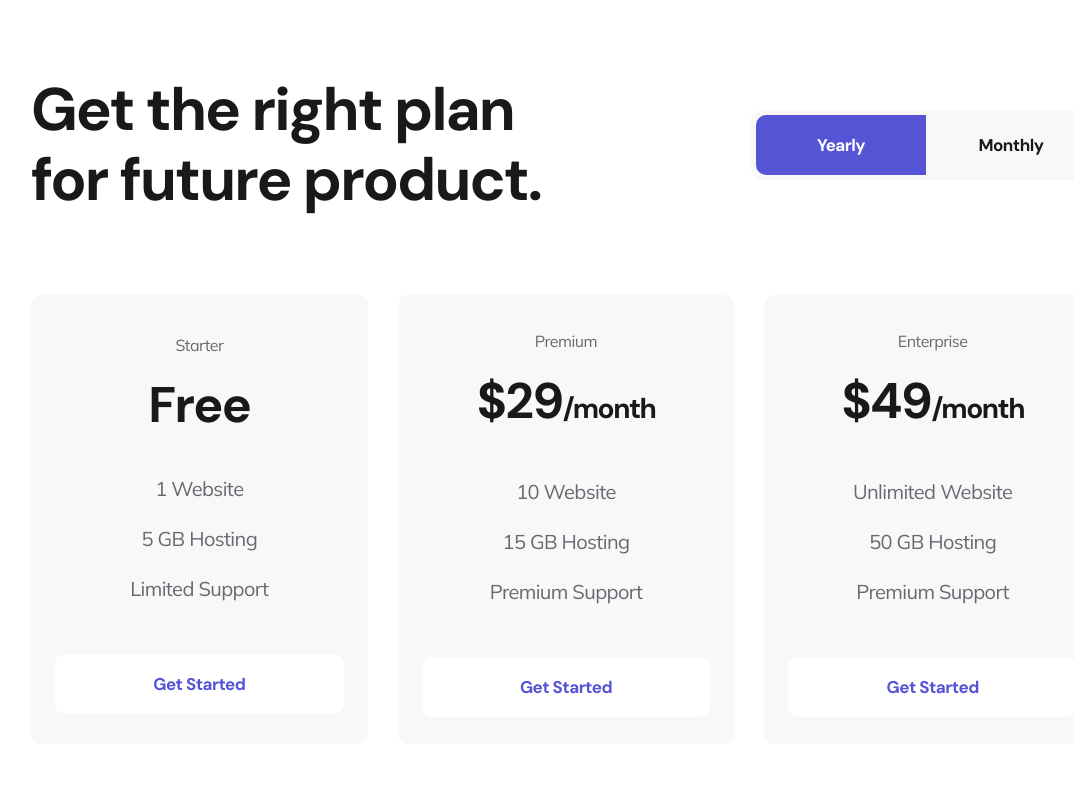
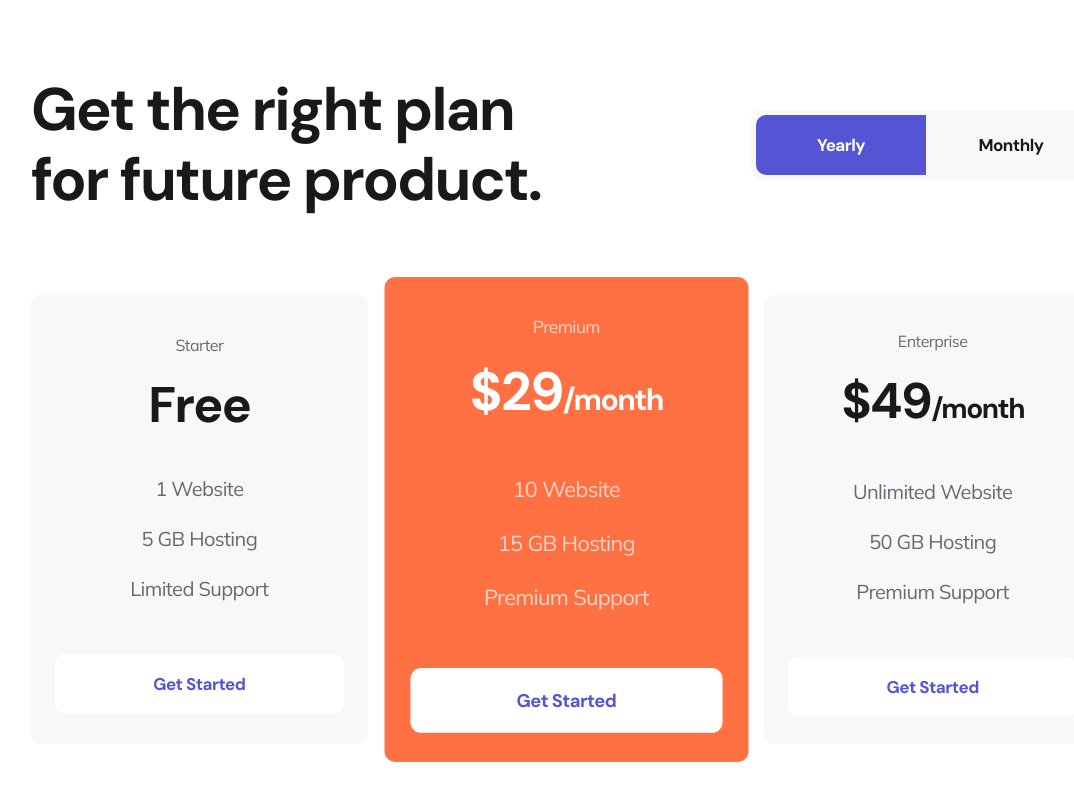
Before and after one commit to Abduazimxoja/hw-9, a plain HTML site: page index.html in a window 1280 px wide. Shown: the part 2504-3304 px from the top of the page, without its empty margins (74-1148 px from the left). Drawn offline with Linux system fonts and the light colour scheme.

Commit message:
first commit

```diff
--- a/index.html
+++ b/index.html
@@ -12,7 +12,7 @@
 <body>
    <div class="wrapper">
       <nav class="menu flex-between gap-30">
-         <a href="#" class="logo"><img src="img/logo.svg" alt="company logo" class="logo__image"></a>
+         <a href="#"><img class="logo" src="img/logo.svg" alt="company logo" class="logo__image"></a>
          <ul class="menu__list flex-center gap-50">
             <li class="menu__item"><a href="#" class="menu__link">Home</a></li>
             <li class="menu__item"><a href="#" class="menu__link">Features</a></li>
@@ -104,10 +104,10 @@
                <div class="describe mb-40 line-h50">1 Website<br>5 GB Hosting<br>Limited Support</div>
                <button class="btn plan__btn btn-long bg-white color-purple bd-radius">Get Started</button>
             </div>
-            <div class="plan__block flex-center flex-column bg-gray fx-1 bd-radius text-center">
-               <p class="subtitle mb-20 bg">Premium</p>
-               <h4 class="mb-30">$29<span class="fz-28">/month</span></h4>
-               <div class="describe mb-40 line-h50">10 Website<br>15 GB Hosting<br>Premium Support</div>
+            <div class="plan__block flex-center flex-column bg-orange fx-1 bd-radius text-center basically">
+               <p class="subtitle mb-20 bg color-white op-7">Premium</p>
+               <h4 class="mb-30 color-white">$29<span class="fz-28">/month</span></h4>
+               <div class="describe mb-40 line-h50 color-white op-7">10 Website<br>15 GB Hosting<br>Premium Support</div>
                <button class="btn plan__btn btn-long bg-white color-purple bd-radius">Get Started</button>
             </div>
             <div class="plan__block flex-center flex-column bg-gray fx-1 bd-radius text-center">
--- a/scss/style.scss
+++ b/scss/style.scss
@@ -204,7 +204,9 @@ h5 {
    color: #19191b;
 }
 
-
+.color-white {
+   color: #fff;
+}
 // RADIUS STRUCTURE=========================
 
 .bd-radius {
@@ -226,9 +228,21 @@ h5 {
    color: #fff;
 }
 
-// MODIFY STRUCTURE #########################################
+// basically STRUCTURE=========================
 
+.basically {
+   transform: scale(1.08);
+}
+// OPACITY STRUCTURE=========================
+.op-7 {
+   opacity: .7;
+}
 
+// MODIFY STRUCTURE ###########################################################
+
+.logo:hover {
+   transform: scale(1.01);
+}
 
 // menu----------
 .menu {
@@ -304,10 +318,11 @@ h5 {
       padding: 34px 24px 27px;
    }
    &__btn:hover {
-      background: #9F3919;
+      background: #9f3919;
       color: #fff;
    }
 }
+
 
 
 @media (max-width: 1190px) {
@@ -339,7 +354,6 @@ h5 {
    }
 }
 
-
 @media (max-width: 620px) {
    .illustrate {
       display: none;
@@ -364,7 +378,6 @@ h5 {
    }
 }
 
-
 @media (max-width: 400px) {
    .plan__block {
       width: 280px;
```
Also changed, not shown: css/style.css.
